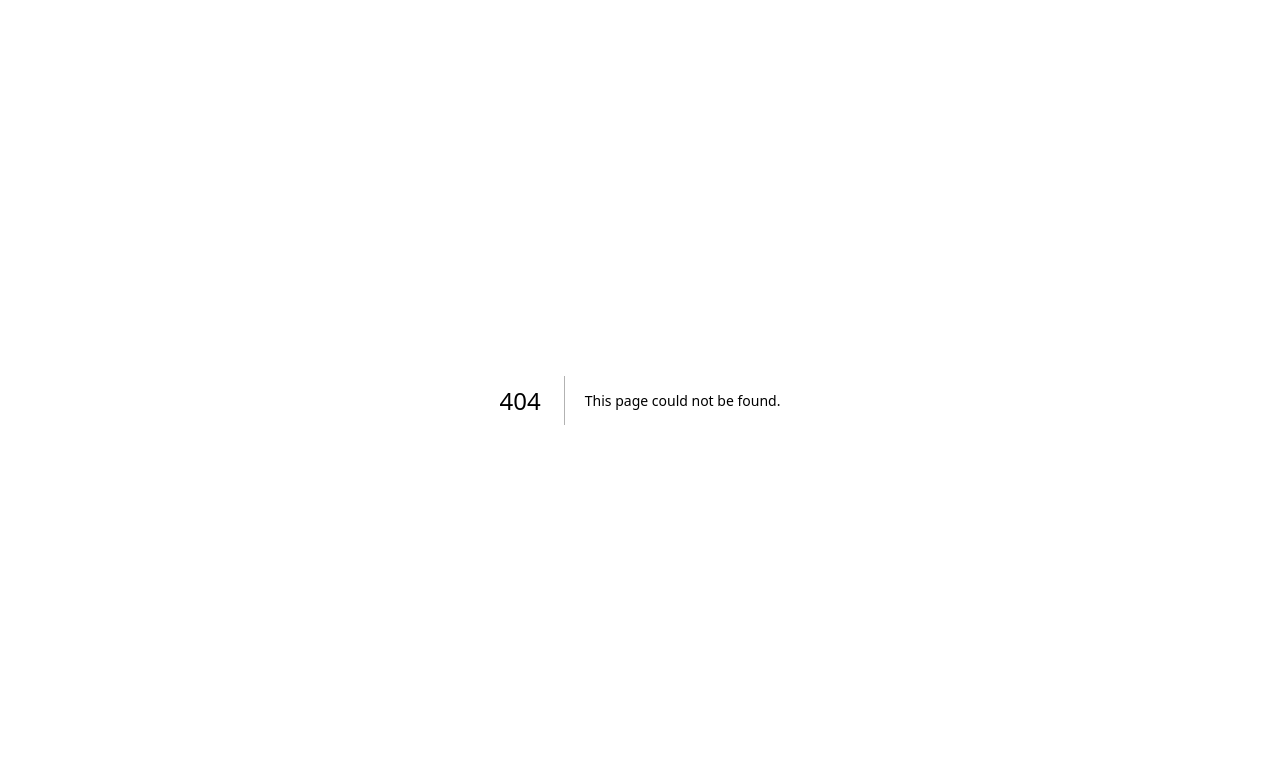
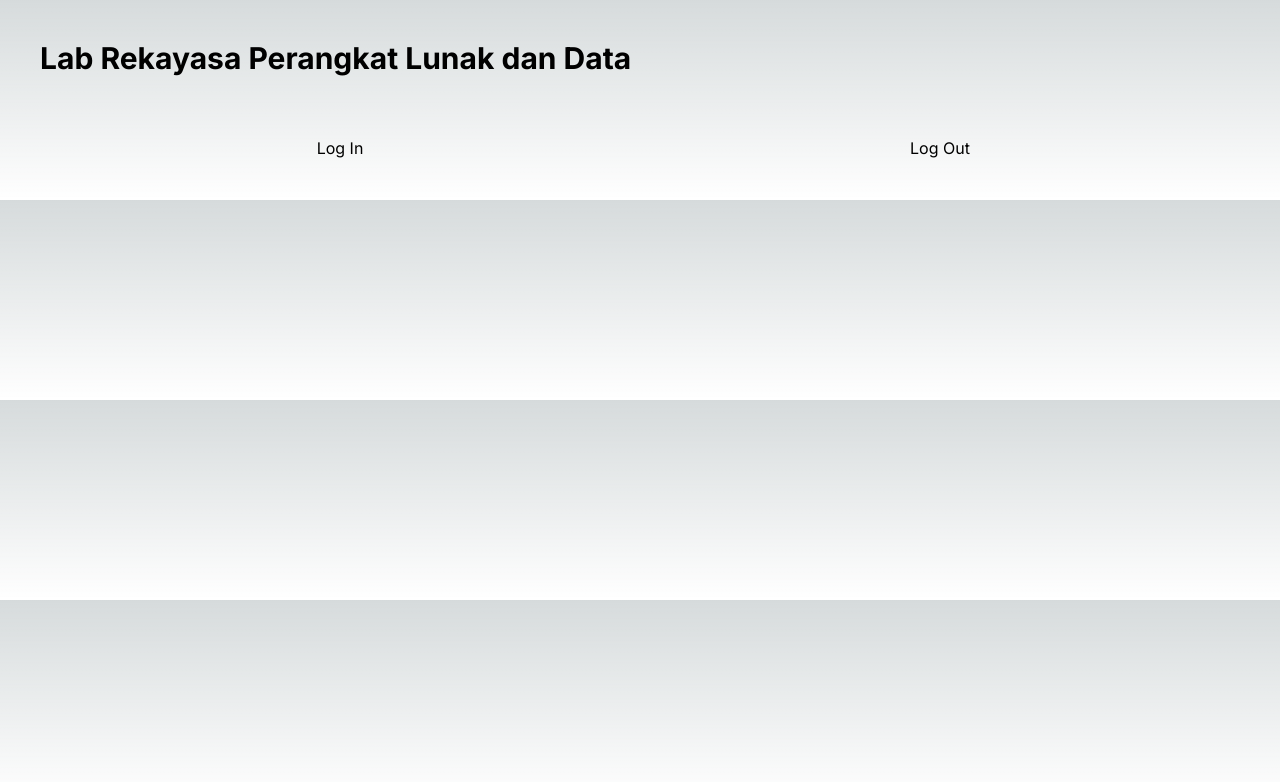
Before and after one commit to BagusAlwan/Lab-Monitoring-System, a Next.js app: page /RPLD/home_page in a window 1280 px wide. Before the commit this address had no page. Shown: the top 782 px of the page. Built offline with nearby package versions, Linux system fonts and the light colour scheme.

Commit message:
home page

```diff
--- /dev/null
+++ b/src/app/RPLD/home_page/page.jsx
@@ -0,0 +1,15 @@
+'use client';
+
+export default function HomePage() {
+    return (
+        <div className="p-10">
+            <h1 className="text-3xl font-bold">Lab Rekayasa Perangkat Lunak dan Data</h1>
+
+            <div className='mt-[60px] grid grid-cols-2 place-items-center'>
+                <button onClick={() => alert('Hello World!')}>Log In</button>
+                <button onClick={() => alert('Bye bye World!')}>Log Out</button>
+            </div>
+
+        </div>
+    )
+}
--- a/src/app/error_page/error_page.jsx
+++ /dev/null
@@ -1,8 +0,0 @@
-export default function ErrorPage() {
-    return (
-        <div>
-            <h1>404</h1>
-            <h2>Page not found</h2>
-        </div>
-    )
-}
```
Also changed, not shown: package.json (+6 -4 lines), 1 other file (tests, documents, lock files or other folders).
